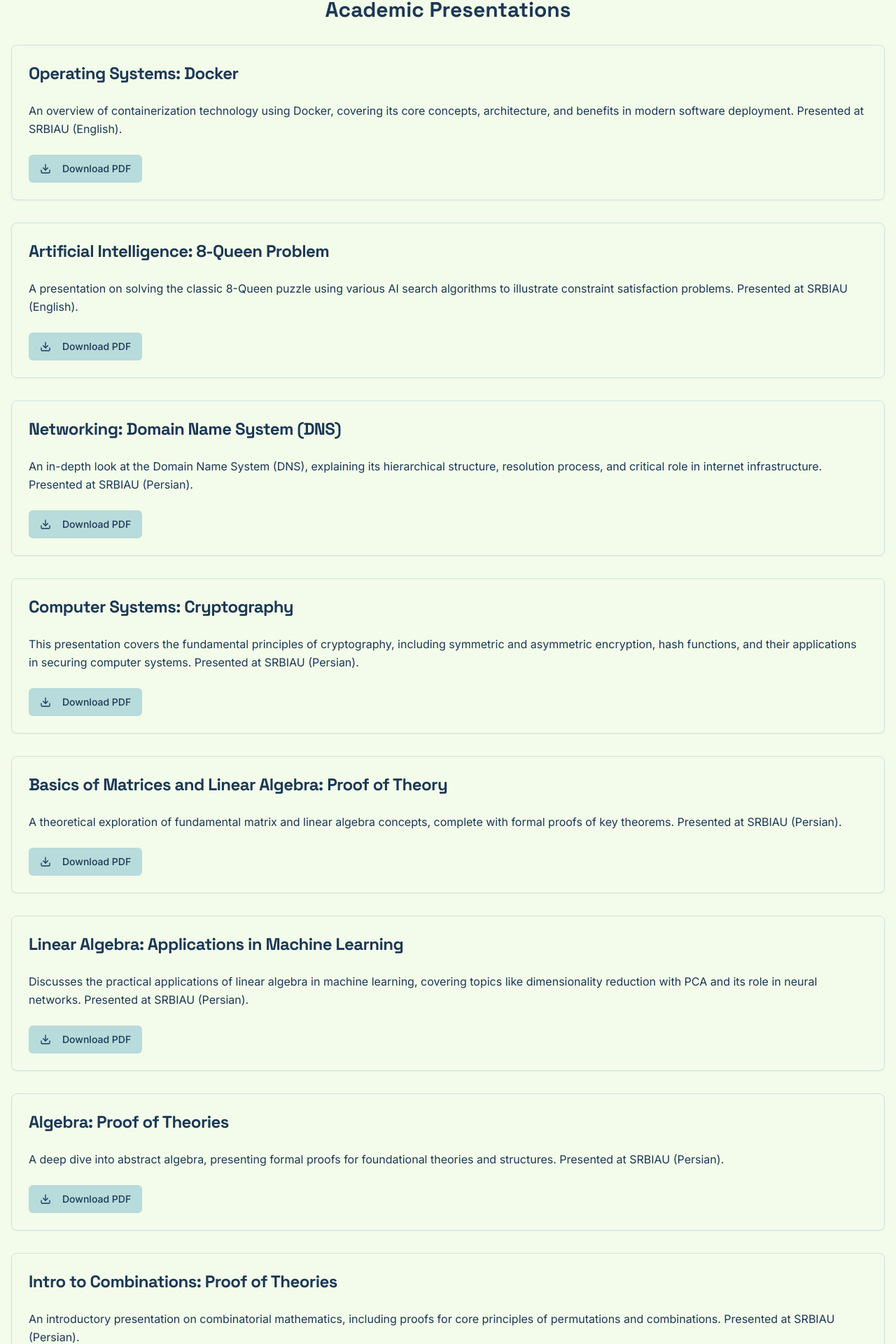
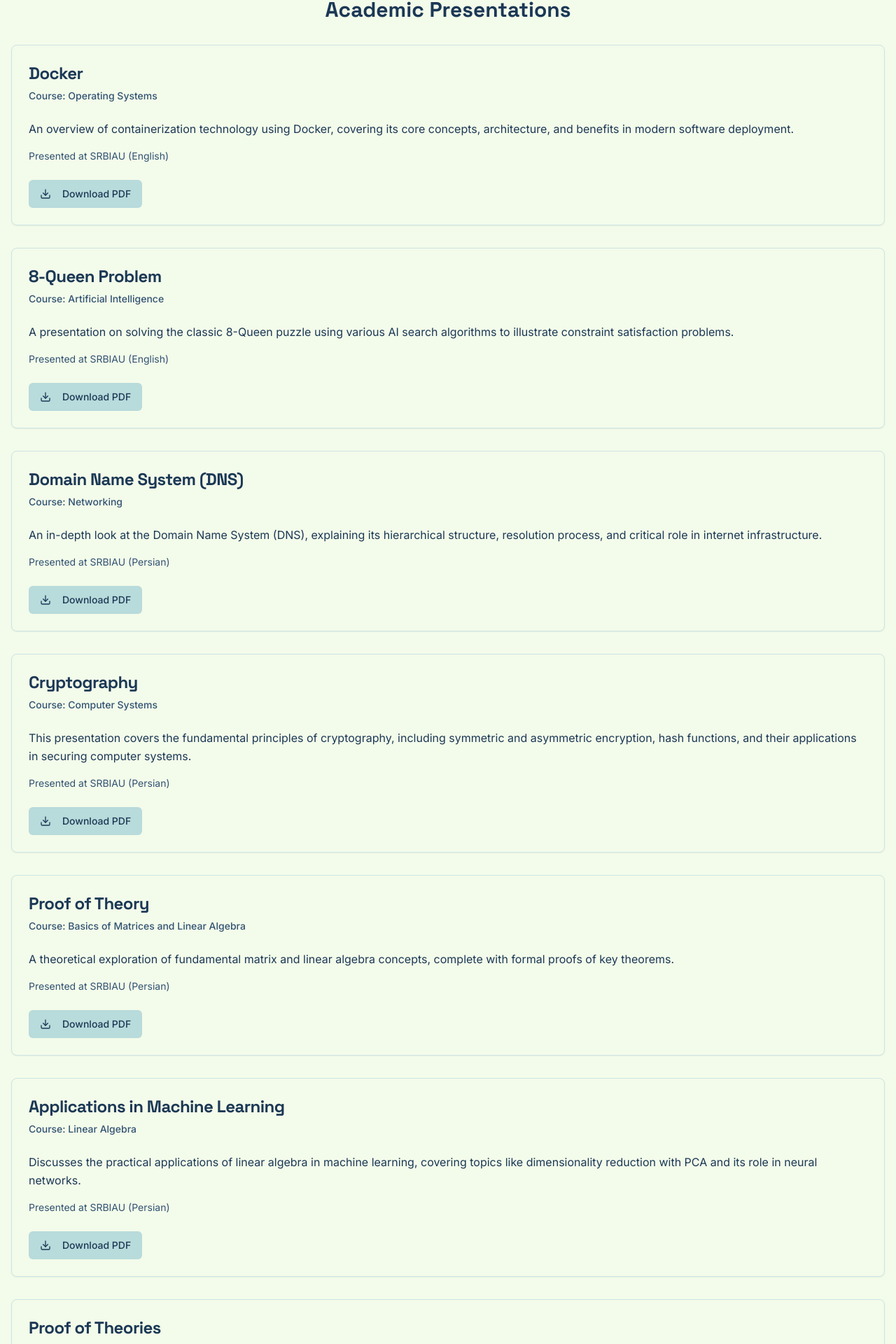
Before and after one commit to DearShervin/dearshervin.github.io, a Next.js app: page /studio/projects in a window 1280 px wide. Shown: the part 1353-3273 px from the top of the page at 70% size. Built offline with nearby package versions, Linux system fonts and the light colour scheme.

Commit message:
initial commit

```diff
--- a/src/app/projects/page.tsx
+++ b/src/app/projects/page.tsx
@@ -1,6 +1,6 @@
 import Image from "next/image";
 import Link from "next/link";
-import { Card, CardContent, CardFooter, CardHeader, CardTitle } from "@/components/ui/card";
+import { Card, CardContent, CardFooter, CardHeader, CardTitle, CardDescription } from "@/components/ui/card";
 import { Badge } from "@/components/ui/badge";
 import { Button } from "@/components/ui/button";
 import { Github, ExternalLink, Download } from "lucide-react";
@@ -46,43 +46,59 @@ const projects = [
 
 const presentations = [
     {
-        title: "Operating Systems: Docker",
-        description: "An overview of containerization technology using Docker, covering its core concepts, architecture, and benefits in modern software deployment. Presented at SRBIAU (English).",
+        course: "Operating Systems",
+        subject: "Docker",
+        description: "An overview of containerization technology using Docker, covering its core concepts, architecture, and benefits in modern software deployment.",
+        details: "Presented at SRBIAU (English)",
         downloadLink: "#"
     },
     {
-        title: "Artificial Intelligence: 8-Queen Problem",
-        description: "A presentation on solving the classic 8-Queen puzzle using various AI search algorithms to illustrate constraint satisfaction problems. Presented at SRBIAU (English).",
+        course: "Artificial Intelligence",
+        subject: "8-Queen Problem",
+        description: "A presentation on solving the classic 8-Queen puzzle using various AI search algorithms to illustrate constraint satisfaction problems.",
+        details: "Presented at SRBIAU (English)",
         downloadLink: "#"
     },
     {
-        title: "Networking: Domain Name System (DNS)",
-        description: "An in-depth look at the Domain Name System (DNS), explaining its hierarchical structure, resolution process, and critical role in internet infrastructure. Presented at SRBIAU (Persian).",
+        course: "Networking",
+        subject: "Domain Name System (DNS)",
+        description: "An in-depth look at the Domain Name System (DNS), explaining its hierarchical structure, resolution process, and critical role in internet infrastructure.",
+        details: "Presented at SRBIAU (Persian)",
         downloadLink: "#"
     },
     {
-        title: "Computer Systems: Cryptography",
-        description: "This presentation covers the fundamental principles of cryptography, including symmetric and asymmetric encryption, hash functions, and their applications in securing computer systems. Presented at SRBIAU (Persian).",
+        course: "Computer Systems",
+        subject: "Cryptography",
+        description: "This presentation covers the fundamental principles of cryptography, including symmetric and asymmetric encryption, hash functions, and their applications in securing computer systems.",
+        details: "Presented at SRBIAU (Persian)",
         downloadLink: "#"
     },
     {
-        title: "Basics of Matrices and Linear Algebra: Proof of Theory",
-        description: "A theoretical exploration of fundamental matrix and linear algebra concepts, complete with formal proofs of key theorems. Presented at SRBIAU (Persian).",
+        course: "Basics of Matrices and Linear Algebra",
+        subject: "Proof of Theory",
+        description: "A theoretical exploration of fundamental matrix and linear algebra concepts, complete with formal proofs of key theorems.",
+        details: "Presented at SRBIAU (Persian)",
         downloadLink: "#"
     },
     {
-        title: "Linear Algebra: Applications in Machine Learning",
-        description: "Discusses the practical applications of linear algebra in machine learning, covering topics like dimensionality reduction with PCA and its role in neural networks. Presented at SRBIAU (Persian).",
+        course: "Linear Algebra",
+        subject: "Applications in Machine Learning",
+        description: "Discusses the practical applications of linear algebra in machine learning, covering topics like dimensionality reduction with PCA and its role in neural networks.",
+        details: "Presented at SRBIAU (Persian)",
         downloadLink: "#"
     },
     {
-        title: "Algebra: Proof of Theories",
-        description: "A deep dive into abstract algebra, presenting formal proofs for foundational theories and structures. Presented at SRBIAU (Persian).",
+        course: "Algebra",
+        subject: "Proof of Theories",
+        description: "A deep dive into abstract algebra, presenting formal proofs for foundational theories and structures.",
+        details: "Presented at SRBIAU (Persian)",
         downloadLink: "#"
     },
     {
-        title: "Intro to Combinations: Proof of Theories",
-        description: "An introductory presentation on combinatorial mathematics, including proofs for core principles of permutations and combinations. Presented at SRBIAU (Persian).",
+        course: "Intro to Combinations",
+        subject: "Proof of Theories",
+        description: "An introductory presentation on combinatorial mathematics, including proofs for core principles of permutations and combinations.",
+        details: "Presented at SRBIAU (Persian)",
         downloadLink: "#"
     }
 ]
@@ -152,10 +168,12 @@ export default function ProjectsPage() {
           {presentations.map((presentation, index) => (
             <Card key={index}>
               <CardHeader>
-                <CardTitle className="font-headline text-2xl">{presentation.title}</CardTitle>
+                <CardTitle className="font-headline text-2xl">{presentation.subject}</CardTitle>
+                <CardDescription className="font-medium">Course: {presentation.course}</CardDescription>
               </CardHeader>
               <CardContent>
                 <p className="leading-relaxed">{presentation.description}</p>
+                <p className="mt-4 text-sm text-muted-foreground">{presentation.details}</p>
               </CardContent>
               <CardFooter>
                 <Button asChild>
```
